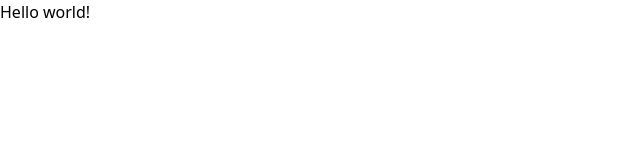
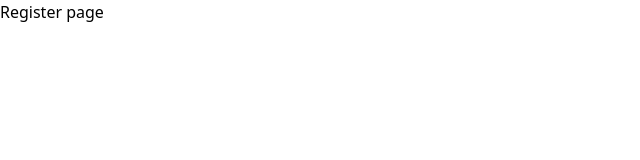
Before and after one commit to jotahdavid/fincheck, a React (Vite) app: page /register in a window 1280 px wide. Shown: the top 160 px of the page, without its empty margins (0-640 px from the left). Built offline with nearby package versions, Linux system fonts and the light colour scheme.

Commit message:
feat: setup base routes

```diff
--- a/package.json
+++ b/package.json
@@ -11,7 +11,8 @@
   },
   "dependencies": {
     "react": "^18.2.0",
-    "react-dom": "^18.2.0"
+    "react-dom": "^18.2.0",
+    "react-router-dom": "^6.14.2"
   },
   "devDependencies": {
     "@types/react": "^18.2.15",
--- a/src/components/App/index.tsx
+++ b/src/components/App/index.tsx
@@ -1,3 +1,5 @@
+import { Router } from "../Router";
+
 export function App() {
-  return <h1 className="bg-red-500 text-white">Hello world!</h1>;
+  return <Router />;
 }
--- /dev/null
+++ b/src/components/Router/AuthGuard.tsx
@@ -0,0 +1,19 @@
+import { Navigate, Outlet } from 'react-router-dom';
+
+interface AuthGuardProps {
+  isPrivate: boolean;
+}
+
+export function AuthGuard({ isPrivate }: AuthGuardProps) {
+  const signedIn = false;
+
+  if (isPrivate && !signedIn) {
+    return <Navigate to="/login" />;
+  }
+
+  if (!isPrivate && signedIn) {
+    return <Navigate to="/" replace />
+  }
+
+  return <Outlet />;
+}
--- /dev/null
+++ b/src/components/Router/index.tsx
@@ -0,0 +1,23 @@
+import { BrowserRouter, Route, Routes } from "react-router-dom";
+
+import { AuthGuard } from "./AuthGuard";
+import { Login } from "../../view/pages/Login";
+import { Register } from "../../view/pages/Register";
+import { Dashboard } from "../../view/pages/Dashboard";
+
+export function Router() {
+  return (
+    <BrowserRouter>
+      <Routes>
+        <Route element={<AuthGuard isPrivate={false} />}>
+          <Route path="/login" element={<Login />} />
+          <Route path="/register" element={<Register />} />
+        </Route>
+
+        <Route element={<AuthGuard isPrivate />}>
+          <Route path="/" element={<Dashboard />} />
+        </Route>
+      </Routes>
+    </BrowserRouter>
+  );
+}
--- /dev/null
+++ b/src/view/pages/Dashboard/index.tsx
@@ -0,0 +1,3 @@
+export function Dashboard() {
+  return <h1>Dashboard page</h1>;
+}
--- /dev/null
+++ b/src/view/pages/Login/index.tsx
@@ -0,0 +1,3 @@
+export function Login() {
+  return <h1>Login page</h1>;
+}
--- /dev/null
+++ b/src/view/pages/Register/index.tsx
@@ -0,0 +1,3 @@
+export function Register() {
+  return <h1>Register page</h1>;
+}
```
Also changed, not shown: 1 other file (tests, documents, lock files or other folders).
